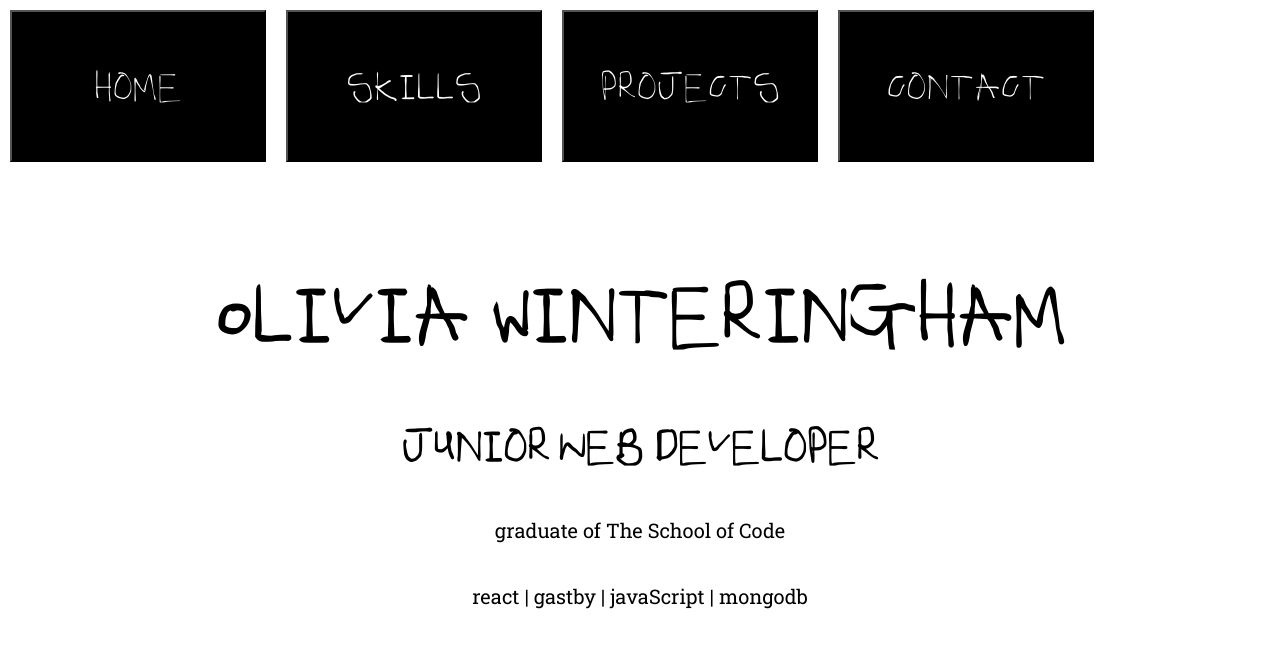
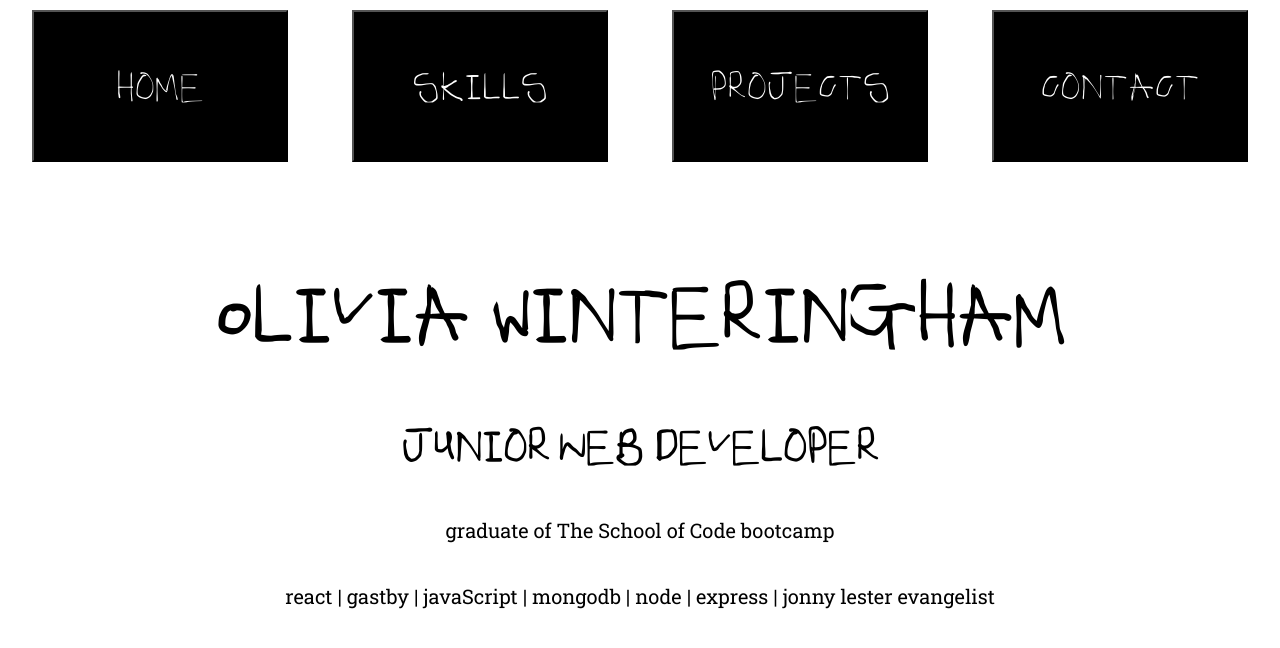
Before and after one commit to OliviaWinteringham/portfolio, a React app: page / in a window 1280 px wide. Built offline with nearby package versions, Linux system fonts and the light colour scheme; a web font is replaced by a local one.

Commit message:
centered buttons

```diff
--- a/src/Components/App/App.module.css
+++ b/src/Components/App/App.module.css
@@ -1,3 +1,9 @@
+.header {
+  display: flex;
+  flex-direction: row;
+  justify-content:space-around;
+}
+
 .button{
   font-family: 'olivia';
   background-color: black;
@@ -7,8 +13,6 @@
   height: 19vh;
   margin: 10px;
   outline: none;
-  flex-direction: row;
-  justify-content:space-around;
   -webkit-transition-duration: 0.4s;
   transition-duration: 0.4s;
 
--- a/src/Components/App/index.js
+++ b/src/Components/App/index.js
@@ -14,9 +14,9 @@ function App() {
     <div className={css.textContainer} >
     <h1 className={css.oliviaHeader} id={css.oliviaHeaderHover}> Olivia Winteringham</h1>
     <h2 className={css.oliviaDescription}>junior web developer</h2>
-    <p className={css.intro}>graduate of The School of Code </p>
+    <p className={css.intro}>graduate of The School of Code bootcamp</p>
     </div>
-    <p className={css.languages}>react | gastby | javaScript | mongodb </p>
+    <p className={css.languages}>react | gastby | javaScript | mongodb | node | express | jonny lester evangelist </p>
     </>
   );
 }
```
